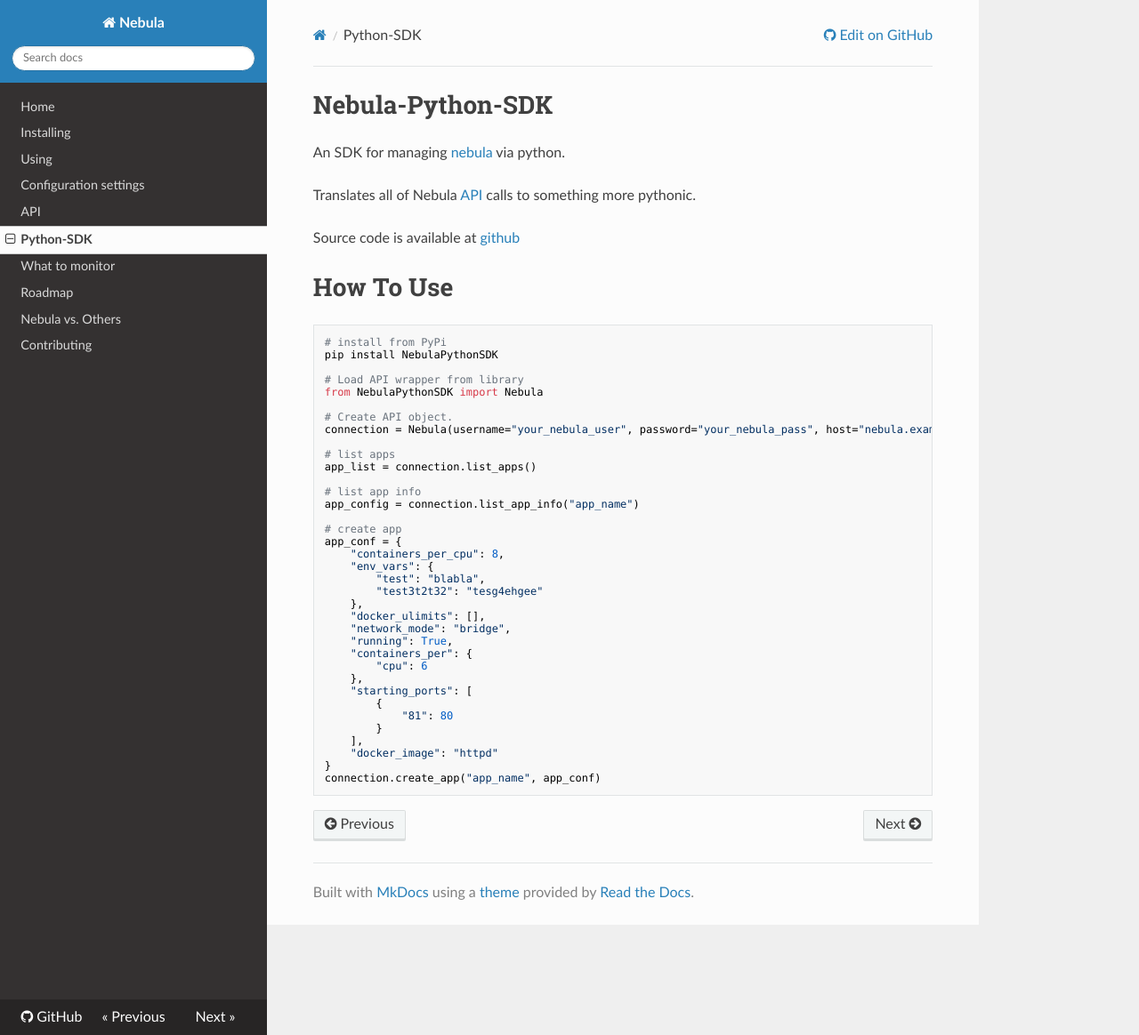
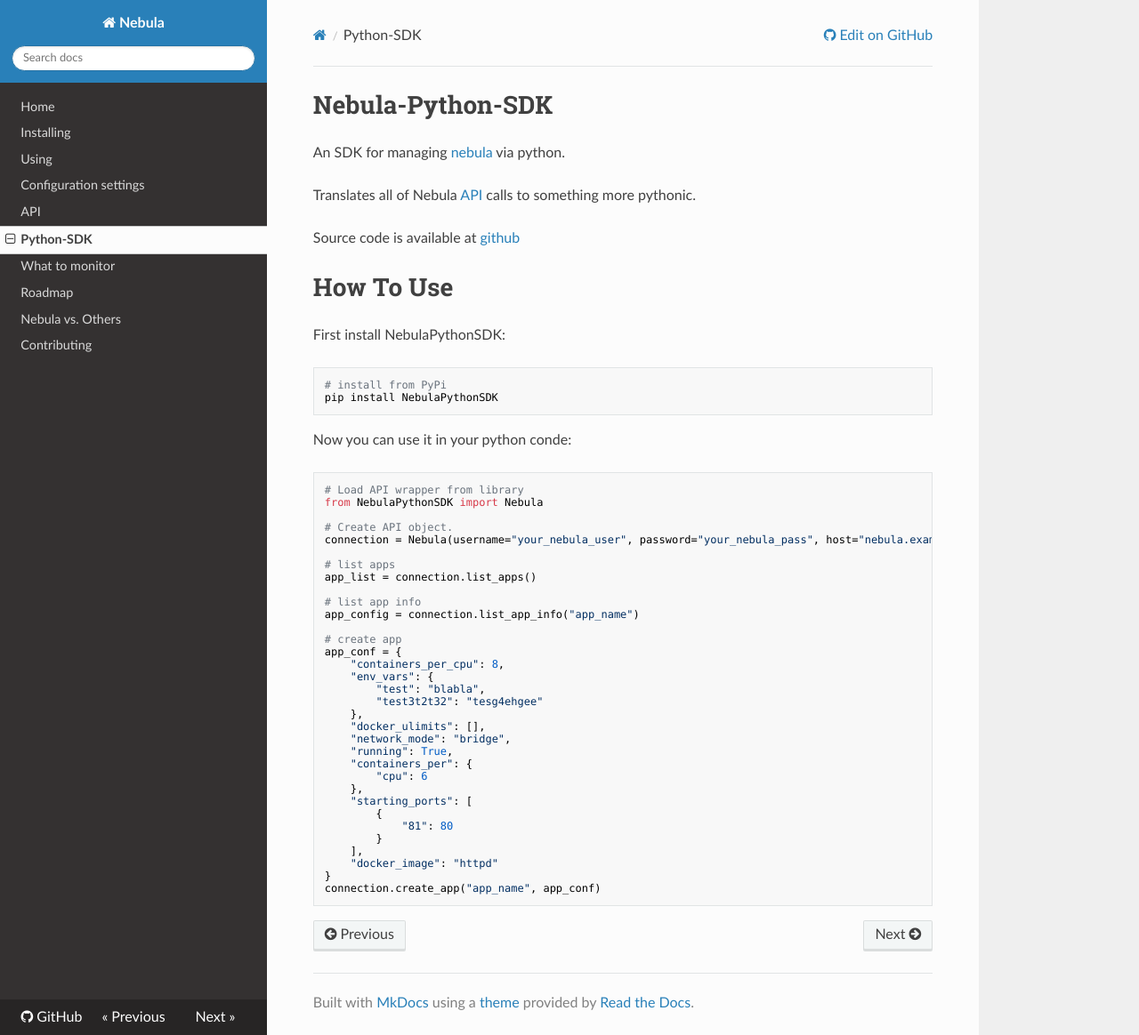
Before and after one commit to nebula-orchestrator/docs, an MkDocs documentation site: the page built from docs/sdk/python.md, in a window 1280 px wide and 1164 px high. Shown: the whole window at 89% size. Built offline with MkDocs 1.6.1, drawn with Linux system fonts in a browser that asks for light colours; nearby versions of some CDN libraries; old or Windows-style settings are respelled for this version of MkDocs.

Commit message:
making python SDK how to a bit clearer

````diff
--- a/docs/sdk/python.md
+++ b/docs/sdk/python.md
@@ -4,11 +4,17 @@
 Translates all of Nebula [API](http://nebula.readthedocs.io/en/latest/api/) calls to something more pythonic.
 
 Source code is available at [github](https://github.com/nebula-orchestrator/nebula-python-sdk)
+
 # How To Use
-```python
+
+First install NebulaPythonSDK:
+```bash
 # install from PyPi
 pip install NebulaPythonSDK
+```
 
+Now you can use it in your python conde:
+```python
 # Load API wrapper from library
 from NebulaPythonSDK import Nebula
 
````
